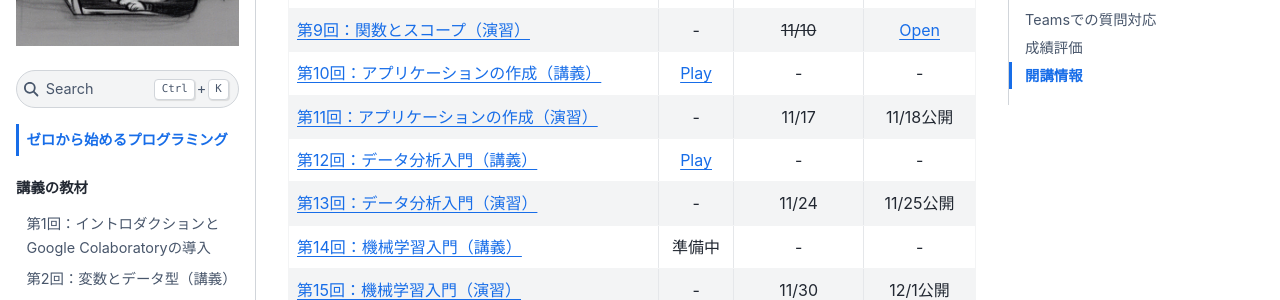
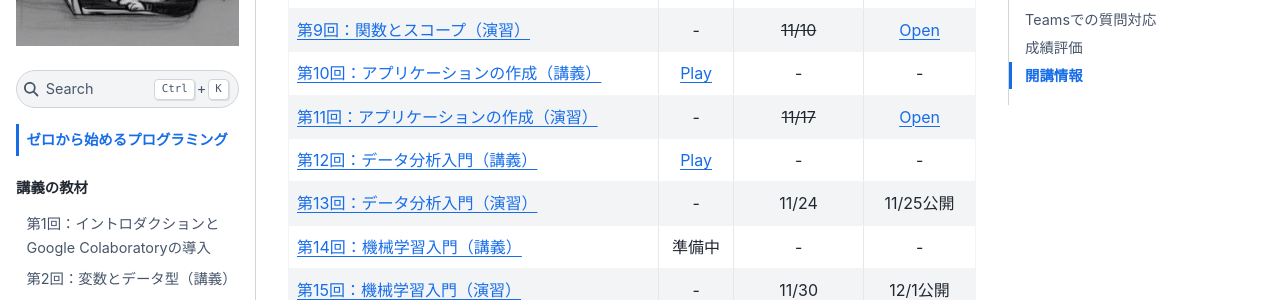
Before and after one commit to ground-zero-programming/zero-pro2022-public, a Jupyter Book: the page built from intro.md, in a window 1280 px wide and 900 px high, scrolled down 1276 px. Shown: the part 153-453 px from the top of the window. Built offline with Jupyter Book 1.0.4 settings and Sphinx 7.4.7 and the Sphinx Book theme 1.1.4, drawn with Linux system fonts in a browser that asks for light colours; pages that are not in the unit, such as notebooks, are missing from menus.

Commit message:
add: answer of chapter 11

```diff
--- a/intro.md
+++ b/intro.md
@@ -42,7 +42,7 @@
 | [第8回：関数とスコープ（講義）](docs/08/functions_and_scope.ipynb) | [Play](https://web.microsoftstream.com/video/7d7ad00c-69f0-4223-8069-0521f23d12b1) | - | - |
 | [第9回：関数とスコープ（演習）](docs/09/exercise_functions_and_scope.ipynb) |- | <del>11/10</del> | [Open](docs/09_ans/answer_functions_and_scope.ipynb) |
 | [第10回：アプリケーションの作成（講義）](docs/10/application.ipynb) | [Play](https://web.microsoftstream.com/video/8f977ff9-a30d-4f28-bb86-0037f57d00c3) | - | - |
-| [第11回：アプリケーションの作成（演習）](docs/11/exercise_application.ipynb)  | - | 11/17 | 11/18公開 |
+| [第11回：アプリケーションの作成（演習）](docs/11/exercise_application.ipynb)  | - | <del>11/17</del> | [Open](docs/11_ans/answer_application.ipynb) |
 | [第12回：データ分析入門（講義）](docs/12/introduction_to_data_analysis.ipynb) | [Play](https://web.microsoftstream.com/video/248c5345-586a-4bb5-b5ab-de644181c553) | - | - |
 | [第13回：データ分析入門（演習）](docs/13/exercise_introduction_to_data_analysis.ipynb)  | - | 11/24 | 11/25公開 |
 | [第14回：機械学習入門（講義）](docs/14/introduction_to_machine_learning.ipynb) | 準備中 | - | - |
```
Also changed, not shown: docs/11_ans/answer_application.ipynb (added), docs/11_ans/data/elephant.jpg (added), docs/11_ans/data/giraffe.jpg (added), docs/11_ans/data/lion.jpg (added), docs/11_ans/output/resized_Fukuyama.png (added), docs/11_ans/output/resized_Hiroshima.png (added), docs/11_ans/output/resized_Kure.png (added).
